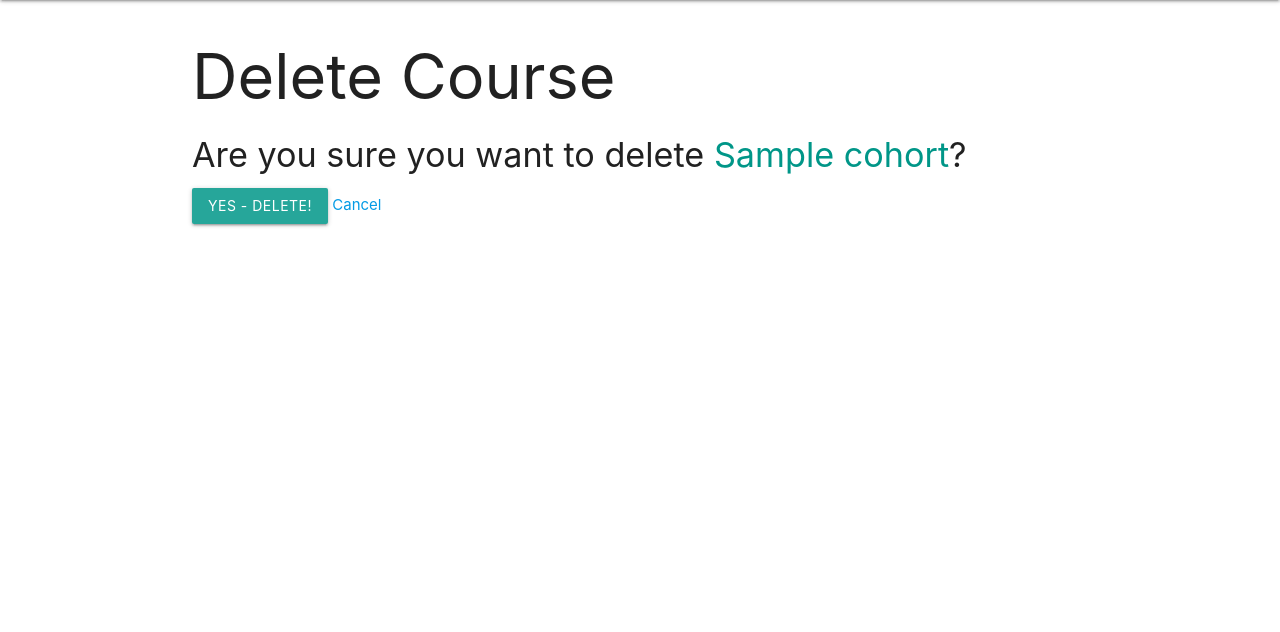
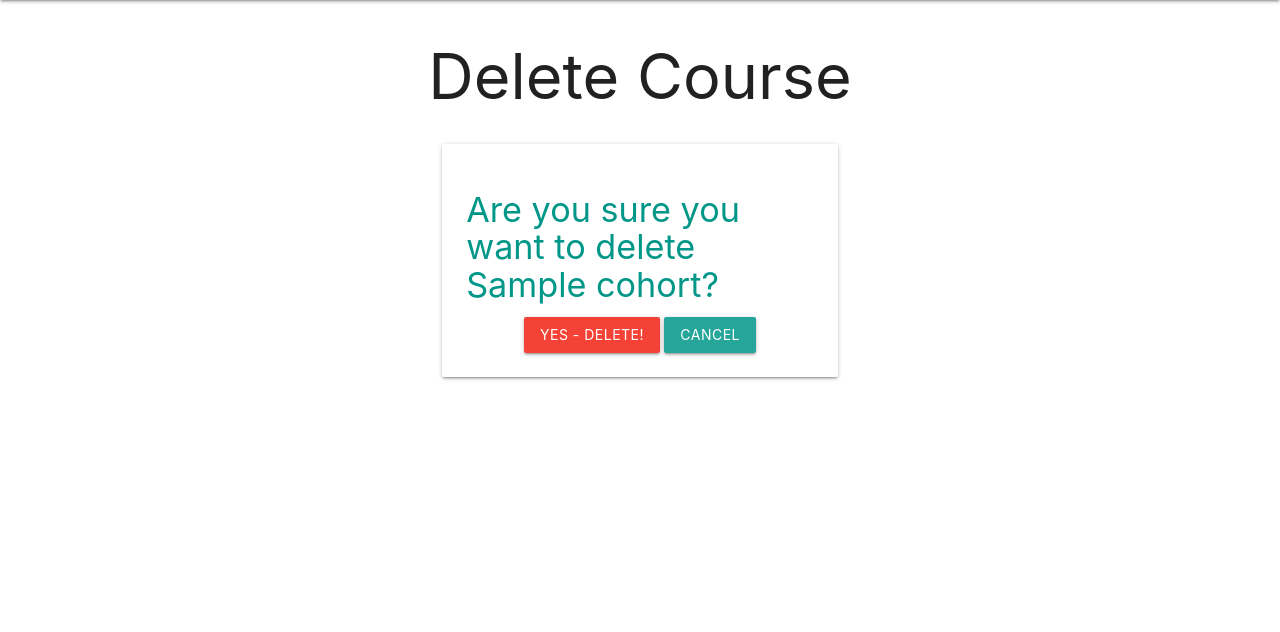
Before and after one commit to David-Aqeel/Project-3-Gradebook, a Django app: page /cohorts/1/delete/ in a window 1280 px wide. Shown: the part 64-696 px from the top of the page. Run offline with Django 4.2, Linux system fonts and the light colour scheme; a user stored in the database is signed in; tables that the repository leaves empty hold one stand-in row (values such as "Sample post").

Commit message:
Cleaning up the visuals
Co-authored-by: Raymond Jimenez <rjimenez1030@icloud.com>

```diff
--- a/main_app/templates/cohorts/index.html
+++ b/main_app/templates/cohorts/index.html
@@ -46,7 +46,7 @@
     <div class="cohort-card">
       <div class="card-content">
         <span class="cohort-title">{{ cohort.subject_name }}</span>
-        <p class="cohort-note">Note: {{ cohort.note }}</p>
+        <p class="cohort-note">{{ cohort.note }}</p>
       </div>
     </div>
   </a>
--- a/main_app/templates/main_app/cohorts_confirm_delete.html
+++ b/main_app/templates/main_app/cohorts_confirm_delete.html
@@ -1,14 +1,25 @@
 {% extends 'base.html' %}
 
 {% block content %}
-  <h1>Delete Course</h1>
+  <div class="container">
+    <h1 class="center-align">Delete Course</h1>
 
-  <h4>Are you sure you want to delete <span class="teal-text">{{ object.subject_name }}</span>?</h4>
+    <div class="row">
+      <div class="col s12 m8 offset-m2">
+        <div class="card">
+          <div class="card-content">
+            <h4 class="teal-text">Are you sure you want to delete <span>{{ object.subject_name }}</span>?</h4>
 
-  <form action="" method="POST">
-    {% csrf_token %}
-    <input type="submit" value="Yes - Delete!" class="btn">
-    <a href="{% url 'detail' object.id %}">Cancel</a>
-
-  </form>
-{% endblock %}
+            <form action="" method="POST">
+              {% csrf_token %}
+              <div class="center-align">
+                <input type="submit" value="Yes - Delete!" class="btn red">
+                <a href="{% url 'detail' object.id %}" class="btn">Cancel</a>
+              </div>
+            </form>
+          </div>
+        </div>
+      </div>
+    </div>
+  </div>
+  {% endblock %}
```
